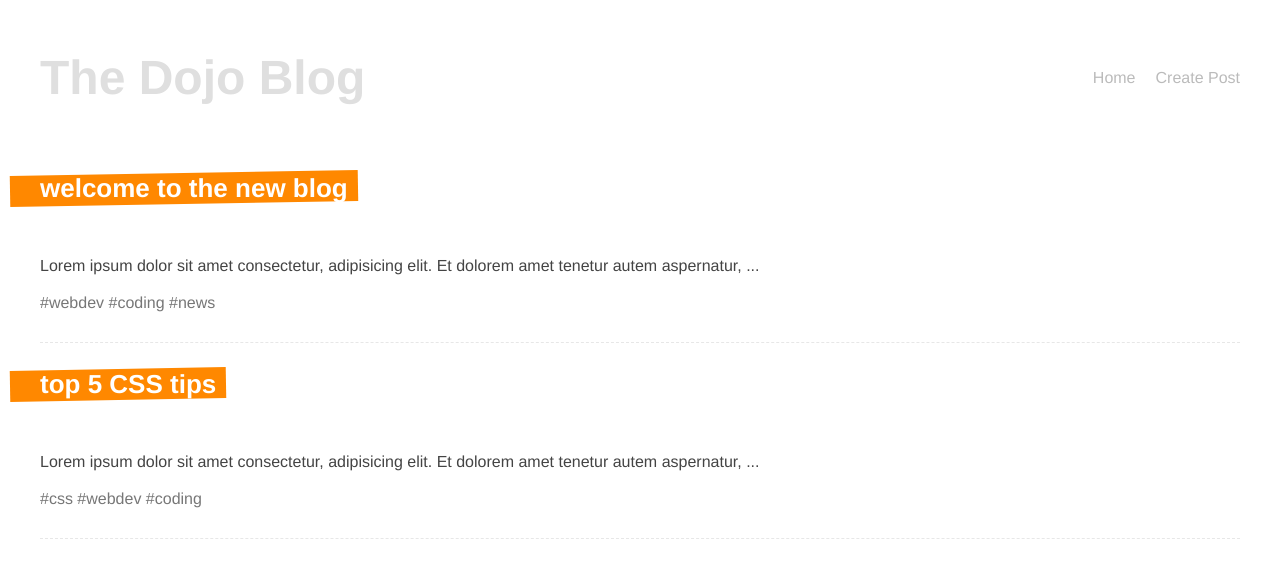
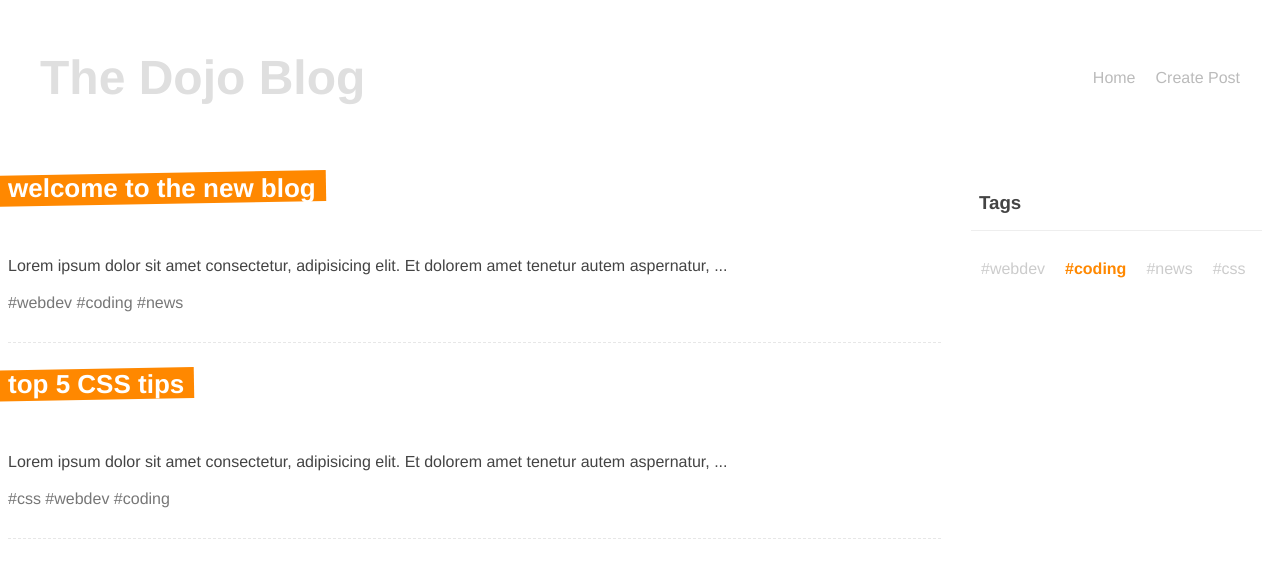
Before and after one commit to lbertoncello/vue-dojo-blog, a Vue app: page /tags/coding in a window 1280 px wide. Shown: the top 578 px of the page. Built offline with nearby package versions, Linux system fonts and the light colour scheme; data requests are answered from the project's data file.

Commit message:
feat(Tag): add component TagCloud

```diff
--- a/src/views/Tag.vue
+++ b/src/views/Tag.vue
@@ -1,8 +1,9 @@
 <template>
   <div class="tag">
     <div v-if="error">{{ error }}</div>
-    <div v-if="posts.length">
+    <div v-if="posts.length" class="layout">
       <PostList :posts="filteredPosts" />
+      <TagCloud :posts="posts" />
     </div>
     <div v-else>
       <Spinner />
@@ -16,9 +17,10 @@
 import getPosts from '../composables/getPosts'
 import Spinner from '../components/Spinner.vue'
 import PostList from '../components/PostList.vue'
+import TagCloud from '../components/TagCloud.vue'
 
 export default {
-  components: { Spinner, PostList },
+  components: { Spinner, PostList, TagCloud },
   setup() {
     const route = useRoute()
     const { posts, error, load } = getPosts()
```
